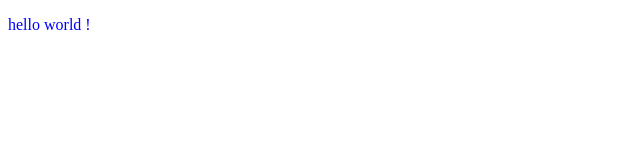
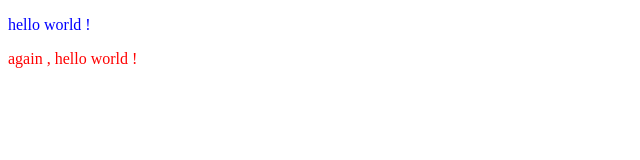
Before and after one commit to amirdll/myFolder, a plain HTML site: page index.html in a window 1280 px wide. Shown: the whole page, without its empty margins (0-640 px from the left). Drawn offline with Linux system fonts and the light colour scheme.

Commit message:
style two

```diff
--- a/index.html
+++ b/index.html
@@ -7,5 +7,6 @@
   </head>
   <body>
     <p>hello world !</p>
+    <p class="two">again , hello world !</p>
   </body>
 </html>
--- a/style.css
+++ b/style.css
@@ -1,3 +1,6 @@
 p{
     color: blue;
 }
+.two{
+    color: red;
+}
```
